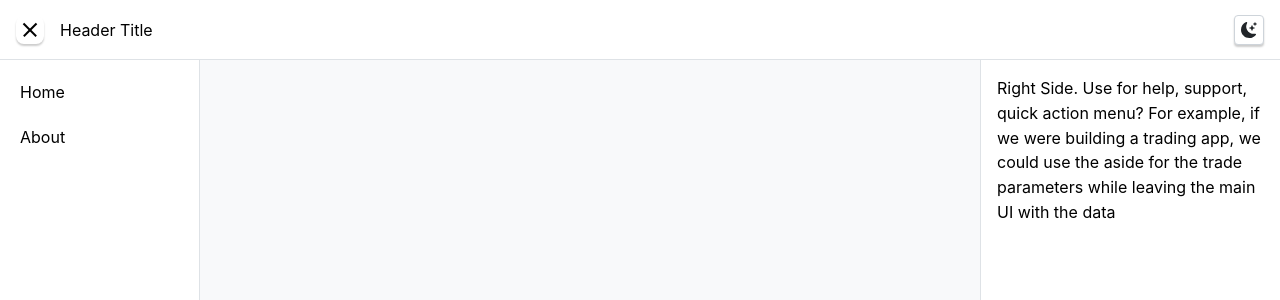
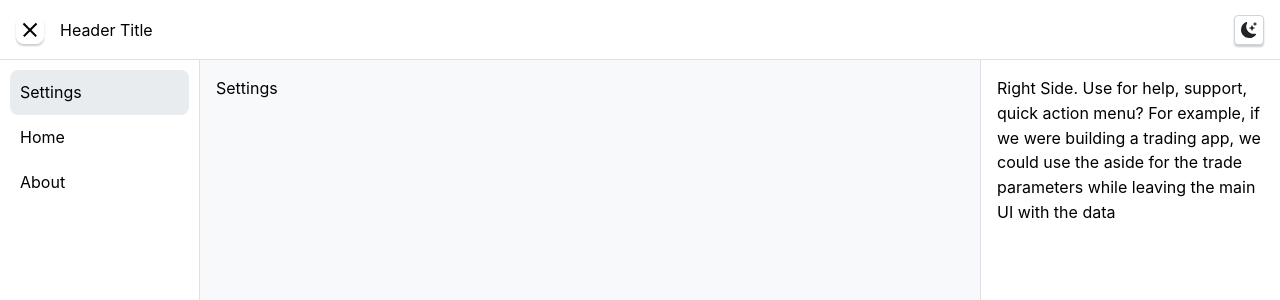
Before and after one commit to AmbitionsXXXV/tauri-mantine-template, a React (Vite) app: page /settings in a window 1280 px wide. Shown: the top 300 px of the page. Built offline with nearby package versions, Linux system fonts and the light colour scheme.

Commit message:
feat: add settings page

```diff
--- a/src/Guard/useAsideGuard.ts
+++ b/src/Guard/useAsideGuard.ts
@@ -1,5 +1,5 @@
 import { routeNoAsideList } from '@/constant/route-no-aside-list'
-import { usePathname } from '@/router/hooks/usePathName'
+import { usePathname } from '@/router/hooks/usePathname'
 
 export const useAsideGuard = () => {
   const pathname = usePathname()
--- a/src/Provider/Provider.tsx
+++ b/src/Provider/Provider.tsx
@@ -1,4 +1,4 @@
-import Splashscreen from '@/Layout/Splashscreen'
+import Fallback from '@/components/Fallback'
 import { ColorSchemeScript, MantineProvider, createTheme } from '@mantine/core'
 import '@mantine/core/styles.css'
 import { ModalsProvider } from '@mantine/modals'
@@ -44,7 +44,7 @@ const Provider: FC<IProviderProps> = ({ children }) => {
           <BrowserRouter>
             <Notifications />
             {/* show SplashScreen for initial data */}
-            {isLoading ? <Splashscreen /> : children}
+            {isLoading ? <Fallback /> : children}
           </BrowserRouter>
         </ModalsProvider>
       </MantineProvider>
--- a/src/Layout/Splashscreen.tsx
+++ b/src/components/Fallback/index.tsx
@@ -1,7 +1,7 @@
 import { Center, Loader } from '@mantine/core'
 import type { FC } from 'react'
 
-const Splashscreen: FC = () => {
+const Fallback: FC = () => {
   return (
     <Center style={{ height: '100vh', width: '100vw' }}>
       <Loader size="xl" />
@@ -9,4 +9,4 @@ const Splashscreen: FC = () => {
   )
 }
 
-export default Splashscreen
+export default Fallback
--- a/src/router/index.tsx
+++ b/src/router/index.tsx
@@ -1,6 +1,8 @@
+import Fallback from '@/components/Fallback'
 import About from '@/views/About'
 import Home from '@/views/Home'
-import { memo } from 'react'
+import Settings from '@/views/Settings'
+import { Suspense, memo } from 'react'
 
 export const views: Array<{
   component: React.FC
@@ -9,7 +11,15 @@ export const views: Array<{
 }> = [
   //     { component: () => <Home prop1={'stuff'} />, path: '/home', name: t('Home') },
   // Suspense example when a component was lazy loaded
-  //     { component: () => <React.Suspense fallback={<Fallback />}><Setting /></React.Suspense>, path: '/settings', name: t('Settings') },
+  {
+    component: () => (
+      <Suspense fallback={<Fallback />}>
+        <Settings />
+      </Suspense>
+    ),
+    path: '/settings',
+    name: 'Settings'
+  },
   { component: Home, path: '/home', name: 'Home' },
   { component: memo(About), path: '/about', name: 'About' }
 ]
--- /dev/null
+++ b/src/views/Settings/index.tsx
@@ -0,0 +1,11 @@
+import type { FC } from 'react'
+
+const Settings: FC = () => {
+  return (
+    <>
+      <div>Settings</div>
+    </>
+  )
+}
+
+export default Settings
```
